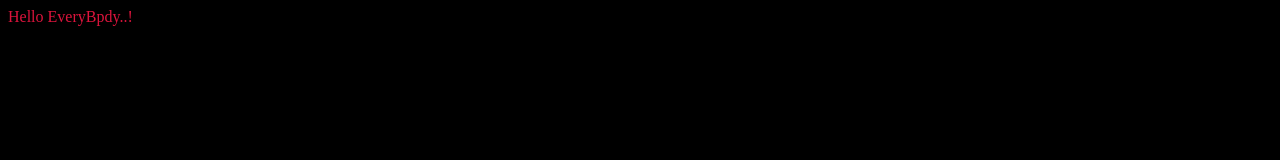
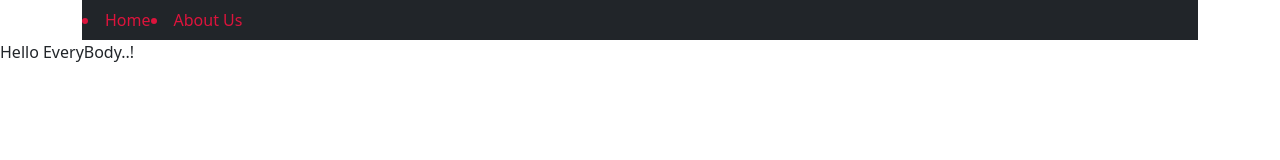
Before and after one commit to akashnair14/portfolio, a plain HTML site: page index.html in a window 1280 px wide. Drawn offline with nearby package versions, Linux system fonts and the light colour scheme.

Commit message:
Added Navbar

```diff
--- a/index.html
+++ b/index.html
@@ -3,11 +3,22 @@
   <head>
     <meta charset="UTF-8" />
     <meta name="viewport" content="width=device-width, initial-scale=1.0" />
-    <link rel="stylesheet" type="text/css" href="style.css">
+    <link rel="stylesheet" type="text/css" href="style.css" />
     <script src="script.js"></script>
-    <title>Document</title>
+    <link
+      href="https://cdn.jsdelivr.net/npm/bootstrap@5.3.0/dist/css/bootstrap.min.css"
+      rel="stylesheet"
+    />
+    <script src="https://cdn.jsdelivr.net/npm/bootstrap@5.3.0/dist/js/bootstrap.min.js"></script>
+    <title>Portfolio</title>
   </head>
   <body>
-    Hello EveryBpdy..!
+    <div class="container">
+      <nav class="navbar navbar-expand-lg navbar-dark bg-dark">
+        <li>Home</li>
+        <li>About Us</li>
+      </nav>
+    </div>
+    Hello EveryBody..!
   </body>
 </html>
--- a/style.css
+++ b/style.css
@@ -2,3 +2,7 @@ body {
   background-color: black;
   color: crimson;
 }
+.navbar {
+  color: crimson;
+  border: none;
+}
```
